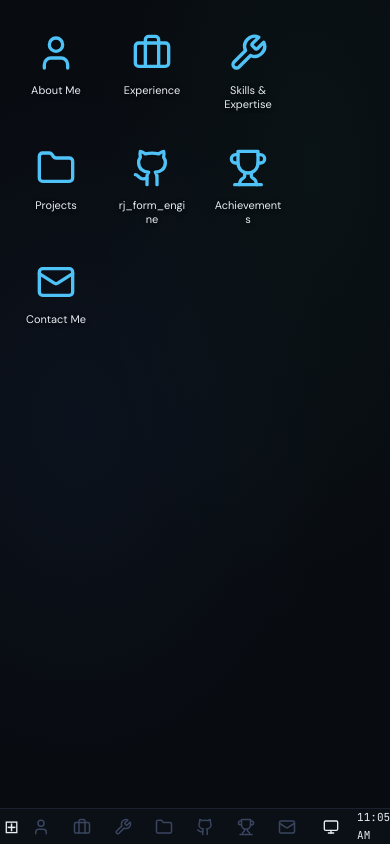
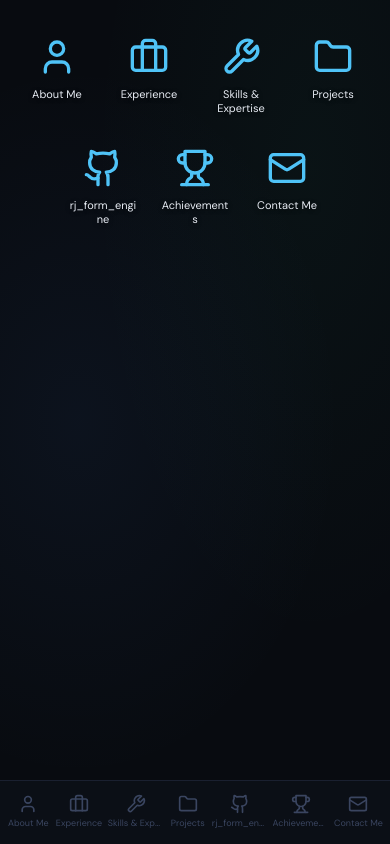
Before and after one commit to ReturajProshad/portfolio_react, a Next.js app: page / in a window 390 px wide. Built offline with nearby package versions, Linux system fonts and the light colour scheme.

Commit message:
feat: enhance mobile experience with new navigation and app view components; update desktop layout and styles

```diff
--- a/src/app/globals.css
+++ b/src/app/globals.css
@@ -215,7 +215,7 @@ html[data-os="linux"] .desktop-icon-image {
 }
 
 html[data-os="windows"] .desktop-area {
-  margin-bottom: 36px;
+  margin-bottom: 56px;
 }
 
 html[data-os="linux"] .desktop-area {
@@ -253,7 +253,7 @@ html[data-os="linux"] .window {
 }
 
 html[data-os="windows"] .window.window-maximized {
-  inset: 0 0 36px 0 !important;
+  inset: 0 0 56px 0 !important;
   width: auto !important;
   height: auto !important;
 }
@@ -402,9 +402,9 @@ html[data-os="windows"] .window-blurred .window-btn-close:hover {
   position: fixed;
   display: flex;
   align-items: center;
-  gap: 2px;
-  height: 36px;
-  padding: 0 4px;
+  gap: 4px;
+  height: 56px;
+  padding: 0 8px;
   z-index: 10000;
   user-select: none;
 }
@@ -421,8 +421,8 @@ html[data-os="windows"] .window-blurred .window-btn-close:hover {
 }
 
 .taskbar-start {
-  width: 40px;
-  height: 32px;
+  width: 44px;
+  height: 44px;
   display: flex;
   align-items: center;
   justify-content: center;
@@ -430,7 +430,7 @@ html[data-os="windows"] .window-blurred .window-btn-close:hover {
   background: transparent;
   color: rgb(var(--text));
   cursor: pointer;
-  border-radius: 4px;
+  border-radius: 6px;
 }
 
 .taskbar-start:hover {
@@ -438,30 +438,31 @@ html[data-os="windows"] .window-blurred .window-btn-close:hover {
 }
 
 .taskbar-start-icon {
-  font-size: 18px;
+  font-size: 22px;
 }
 
 .taskbar-apps {
   display: flex;
   align-items: center;
-  gap: 1px;
+  gap: 2px;
   flex: 1;
   justify-content: center;
 }
 
 .taskbar-app {
-  width: 40px;
-  height: 32px;
   display: flex;
+  flex-direction: column;
   align-items: center;
-  justify-content: center;
+  gap: 1px;
+  padding: 4px 10px;
   border: none;
   background: transparent;
   color: rgb(var(--muted));
   cursor: pointer;
-  border-radius: 4px;
+  border-radius: 6px;
   position: relative;
   transition: color 0.15s ease, background 0.15s ease;
+  min-width: 60px;
 }
 
 .taskbar-app:hover {
@@ -471,6 +472,16 @@ html[data-os="windows"] .window-blurred .window-btn-close:hover {
 
 .taskbar-app.active {
   color: rgb(var(--accent));
+}
+
+.taskbar-app-label {
+  font-size: 9px;
+  color: inherit;
+  white-space: nowrap;
+  overflow: hidden;
+  text-overflow: ellipsis;
+  max-width: 60px;
+  line-height: 1.2;
 }
 
 .taskbar-app.running::after {
@@ -487,7 +498,7 @@ html[data-os="windows"] .window-blurred .window-btn-close:hover {
 }
 
 .taskbar-app.active.running::after {
-  width: 12px;
+  width: 16px;
   border-radius: 2px;
 }
 
@@ -943,6 +954,171 @@ html[data-os="linux"] .activities-app-icon {
   text-align: center;
 }
 
+/* ── Resize handles ── */
+
+.resize-handle {
+  position: absolute;
+  z-index: 10;
+}
+
+.resize-handle-n { top: -3px; left: 6px; right: 6px; height: 6px; cursor: n-resize; }
+.resize-handle-s { bottom: -3px; left: 6px; right: 6px; height: 6px; cursor: s-resize; }
+.resize-handle-e { right: -3px; top: 6px; bottom: 6px; width: 6px; cursor: e-resize; }
+.resize-handle-w { left: -3px; top: 6px; bottom: 6px; width: 6px; cursor: w-resize; }
+.resize-handle-ne { top: -3px; right: -3px; width: 10px; height: 10px; cursor: ne-resize; }
+.resize-handle-nw { top: -3px; left: -3px; width: 10px; height: 10px; cursor: nw-resize; }
+.resize-handle-se { bottom: -3px; right: -3px; width: 10px; height: 10px; cursor: se-resize; }
+.resize-handle-sw { bottom: -3px; left: -3px; width: 10px; height: 10px; cursor: sw-resize; }
+
+/* ── Mobile layout ── */
+
+.mobile-desktop {
+  flex-direction: column;
+}
+
+.mobile-home {
+  flex: 1;
+  overflow-y: auto;
+  padding-bottom: 72px;
+}
+
+.mobile-icons {
+  display: flex;
+  flex-wrap: wrap;
+  justify-content: center;
+  gap: 12px;
+  padding: 24px 12px;
+}
+
+.mobile-nav {
+  position: fixed;
+  bottom: 0;
+  left: 0;
+  right: 0;
+  height: 64px;
+  display: flex;
+  align-items: center;
+  justify-content: space-around;
+  background: rgb(var(--surface) / 0.92);
+  backdrop-filter: blur(16px);
+  -webkit-backdrop-filter: blur(16px);
+  border-top: 1px solid rgb(var(--border));
+  z-index: 10000;
+  padding: 0 4px;
+}
+
+.mobile-nav-btn {
+  display: flex;
+  flex-direction: column;
+  align-items: center;
+  gap: 2px;
+  padding: 4px 8px;
+  border: none;
+  background: transparent;
+  color: rgb(var(--muted));
+  cursor: pointer;
+  border-radius: 6px;
+  transition: color 0.15s ease;
+  font-family: inherit;
+  min-width: 0;
+}
+
+.mobile-nav-btn:hover {
+  color: rgb(var(--text));
+}
+
+.mobile-nav-label {
+  font-size: 9px;
+  white-space: nowrap;
+  overflow: hidden;
+  text-overflow: ellipsis;
+  max-width: 56px;
+}
+
+/* Mobile App View (slide-in panel) */
+
+.mobile-app-view {
+  position: fixed;
+  inset: 0;
+  z-index: 20000;
+  background: rgb(var(--bg));
+  display: flex;
+  flex-direction: column;
+  animation: mobileAppSlideIn 0.25s ease-out;
+}
+
+@keyframes mobileAppSlideIn {
+  from { transform: translateX(100%); }
+  to   { transform: translateX(0); }
+}
+
+.mobile-app-header {
+  display: flex;
+  align-items: center;
+  height: 48px;
+  padding: 0 8px;
+  border-bottom: 1px solid rgb(var(--border));
+  background: rgb(var(--surface));
+  flex-shrink: 0;
+}
+
+.mobile-app-back {
+  width: 36px;
+  height: 36px;
+  display: flex;
+  align-items: center;
+  justify-content: center;
+  border: none;
+  background: transparent;
+  color: rgb(var(--text));
+  cursor: pointer;
+  border-radius: 6px;
+}
+
+.mobile-app-back:hover {
+  background: rgb(var(--accent) / 0.1);
+}
+
+.mobile-app-title {
+  flex: 1;
+  text-align: center;
+  font-size: 14px;
+  font-weight: 600;
+  color: rgb(var(--text));
+}
+
+.mobile-app-spacer {
+  width: 36px;
+}
+
+.mobile-app-content {
+  flex: 1;
+  overflow-y: auto;
+}
+
+/* ── Reduced motion ── */
+
+@media (prefers-reduced-motion: reduce) {
+  .window,
+  .start-menu,
+  .activities-backdrop,
+  .mobile-app-view,
+  .ctx-menu {
+    animation: none !important;
+  }
+
+  .desktop,
+  .desktop-area,
+  .window,
+  .window-titlebar,
+  .taskbar,
+  .topbar,
+  .dock,
+  .start-menu {
+    transition: none !important;
+  }
+}
+
 /* ── Context menu ── */
 
 .ctx-menu-backdrop {
--- a/src/components/os/Desktop.tsx
+++ b/src/components/os/Desktop.tsx
@@ -1,8 +1,9 @@
 "use client";
 
-import { useState, useCallback } from "react";
+import React, { useState, useCallback } from "react";
 import { OsThemeProvider, useOsTheme } from "./OsThemeProvider";
 import { WindowManagerProvider, useWindowManager } from "@/lib/windowManager";
+import { useIsMobile } from "@/hooks/useIsMobile";
 import { appDefinitions } from "@/config/apps";
 import DesktopIcon from "./DesktopIcon";
 import Window from "./Window";
@@ -11,6 +12,8 @@ import LinuxTopBar from "./LinuxTopBar";
 import LinuxDock from "./LinuxDock";
 import StartMenu from "./StartMenu";
 import ActivitiesOverview from "./ActivitiesOverview";
+import MobileNav from "./MobileNav";
+import MobileAppView from "./MobileAppView";
 import AboutApp from "@/components/apps/AboutApp";
 import ExperienceApp from "@/components/apps/ExperienceApp";
 import SkillsApp from "@/components/apps/SkillsApp";
@@ -30,25 +33,46 @@ const appComponentMap: Record<string, React.ComponentType> = {
 };
 
 function DesktopInner() {
-  const { windows } = useWindowManager();
+  const { windows, openApp } = useWindowManager();
   const { osTheme } = useOsTheme();
   const [showStart, setShowStart] = useState(false);
   const [showActivities, setShowActivities] = useState(false);
+  const [mobileApp, setMobileApp] = useState<string | null>(null);
+  const isMobile = useIsMobile();
   const isWindows = osTheme === "windows";
 
   const handleStartClick = useCallback(() => setShowStart(prev => !prev), []);
   const handleActivitiesClick = useCallback(() => setShowActivities(prev => !prev), []);
+  const handleMobileAppSelect = useCallback((id: string) => {
+    openApp(id);
+    setMobileApp(id);
+  }, [openApp]);
+
+  if (isMobile) {
+    return (
+      <div className="desktop mobile-desktop">
+        <div className="mobile-home">
+          <div className="mobile-icons">
+            {appDefinitions.map(app => (
+              <DesktopIcon key={app.id} app={app} />
+            ))}
+          </div>
+        </div>
+        <MobileNav onAppSelect={handleMobileAppSelect} />
+        {mobileApp && (
+          <MobileAppView appId={mobileApp} onClose={() => setMobileApp(null)}>
+            {React.createElement(appComponentMap[mobileApp])}
+          </MobileAppView>
+        )}
+      </div>
+    );
+  }
 
   return (
     <div className="desktop">
       {!isWindows && <LinuxTopBar onActivitiesClick={handleActivitiesClick} />}
       {!isWindows && <LinuxDock />}
       <div className="desktop-area">
-        <div className="desktop-icons">
-          {appDefinitions.map(app => (
-            <DesktopIcon key={app.id} app={app} />
-          ))}
-        </div>
         {windows.filter(w => w.isOpen && !w.isMinimized).map(w => {
           const AppComponent = appComponentMap[w.id];
           return (
--- /dev/null
+++ b/src/components/os/MobileAppView.tsx
@@ -0,0 +1,41 @@
+"use client";
+
+import { useCallback, useEffect } from "react";
+import { ArrowLeft } from "lucide-react";
+import { appDefinitions } from "@/config/apps";
+
+export default function MobileAppView({
+  appId,
+  onClose,
+  children,
+}: {
+  appId: string;
+  onClose: () => void;
+  children: React.ReactNode;
+}) {
+  const app = appDefinitions.find(a => a.id === appId);
+
+  const handleKeyDown = useCallback((e: KeyboardEvent) => {
+    if (e.key === "Escape") onClose();
+  }, [onClose]);
+
+  useEffect(() => {
+    document.addEventListener("keydown", handleKeyDown);
+    return () => document.removeEventListener("keydown", handleKeyDown);
+  }, [handleKeyDown]);
+
+  return (
+    <div className="mobile-app-view" role="dialog" aria-label={app?.title ?? "App"}>
+      <div className="mobile-app-header">
+        <button className="mobile-app-back" onClick={onClose} aria-label="Back">
+          <ArrowLeft size={20} />
+        </button>
+        <span className="mobile-app-title">{app?.title ?? ""}</span>
+        <div className="mobile-app-spacer" />
+      </div>
+      <div className="mobile-app-content">
+        {children}
+      </div>
+    </div>
+  );
+}
--- /dev/null
+++ b/src/components/os/MobileNav.tsx
@@ -0,0 +1,25 @@
+"use client";
+
+import { appDefinitions } from "@/config/apps";
+
+export default function MobileNav({ onAppSelect }: { onAppSelect: (id: string) => void }) {
+  return (
+    <nav className="mobile-nav" role="tablist" aria-label="Applications">
+      {appDefinitions.map(app => {
+        const Icon = app.icon;
+        return (
+          <button
+            key={app.id}
+            className="mobile-nav-btn"
+            onClick={() => onAppSelect(app.id)}
+            aria-label={`Open ${app.title}`}
+            role="tab"
+          >
+            <Icon size={20} />
+            <span className="mobile-nav-label">{app.title}</span>
+          </button>
+        );
+      })}
+    </nav>
+  );
+}
--- a/src/components/os/Window.tsx
+++ b/src/components/os/Window.tsx
@@ -1,8 +1,12 @@
 "use client";
 
-import { useCallback, useRef, useEffect } from "react";
+import { useCallback, useRef } from "react";
 import { useWindowManager, type WindowState } from "@/lib/windowManager";
 import { X, Minus, Square } from "lucide-react";
+
+const RESIZE_HANDLES = ["n", "s", "e", "w", "ne", "nw", "se", "sw"] as const;
+const MIN_W = 400;
+const MIN_H = 300;
 
 export default function Window({
   windowState,
@@ -11,10 +15,12 @@ export default function Window({
   windowState: WindowState;
   children: React.ReactNode;
 }) {
-  const { focusedId, focusApp, closeApp, minimizeApp, toggleMaximize, updatePosition } = useWindowManager();
+  const { focusedId, focusApp, closeApp, minimizeApp, toggleMaximize, updatePosition, updateSize } = useWindowManager();
   const posRef = useRef(windowState.position);
+  const sizeRef = useRef(windowState.size);
 
   posRef.current = windowState.position;
+  sizeRef.current = windowState.size;
 
   const isFocused = focusedId === windowState.id;
 
@@ -43,15 +49,15 @@ export default function Window({
     const startX = e.clientX;
     const startY = e.clientY;
     const startPos = { ...posRef.current };
-    const w = windowState.size.width;
-    const h = windowState.size.height;
+    const w = sizeRef.current.width;
+    const h = sizeRef.current.height;
 
     const handleMove = (e: PointerEvent) => {
       const dx = e.clientX - startX;
       const dy = e.clientY - startY;
       updatePosition(windowState.id, {
         x: Math.max(-w + 100, Math.min(window.innerWidth - 80, startPos.x + dx)),
-        y: Math.max(-h + 48, Math.min(window.innerHeight - 40, startPos.y + dy)),
+        y: Math.max(-h + 48, Math.min(window.innerHeight - 60, startPos.y + dy)),
       });
     };
 
@@ -62,7 +68,40 @@ export default function Window({
 
     window.addEventListener("pointermove", handleMove);
     window.addEventListener("pointerup", handleUp);
-  }, [windowState.id, windowState.isMaximized, windowState.size.width, updatePosition]);
+  }, [windowState.id, windowState.isMaximized, updatePosition]);
+
+  const handleResizeStart = useCallback((e: React.PointerEvent, dir: string) => {
+    if (windowState.isMaximized) return;
+    e.preventDefault();
+    e.stopPropagation();
+    const startX = e.clientX;
+    const startY = e.clientY;
+    const startPos = { ...posRef.current };
+    const startSize = { ...sizeRef.current };
+
+    const handleMove = (e: PointerEvent) => {
+      const dx = e.clientX - startX;
+      const dy = e.clientY - startY;
+      let x = startPos.x, y = startPos.y;
+      let w = startSize.width, h = startSize.height;
+
+      if (dir.includes("e")) w = Math.max(MIN_W, startSize.width + dx);
+      if (dir.includes("w")) { w = Math.max(MIN_W, startSize.width - dx); x = startPos.x + (startSize.width - w); }
+      if (dir.includes("s")) h = Math.max(MIN_H, startSize.height + dy);
+      if (dir.includes("n")) { h = Math.max(MIN_H, startSize.height - dy); y = startPos.y + (startSize.height - h); }
+
+      updatePosition(windowState.id, { x, y });
+      updateSize(windowState.id, { width: w, height: h });
+    };
+
+    const handleUp = () => {
+      window.removeEventListener("pointermove", handleMove);
+      window.removeEventListener("pointerup", handleUp);
+    };
+
+    window.addEventListener("pointermove", handleMove);
+    window.addEventListener("pointerup", handleUp);
+  }, [windowState.id, windowState.isMaximized, updatePosition, updateSize]);
 
   const windowStyle: React.CSSProperties = windowState.isMaximized
     ? { zIndex: windowState.zIndex }
@@ -79,16 +118,19 @@ export default function Window({
       className={`window${!isFocused ? " window-blurred" : ""}${windowState.isMaximized ? " window-maximized" : ""}`}
       style={windowStyle}
       onClick={handleFocus}
+      role="dialog"
+      aria-label={windowState.title}
+      aria-modal="true"
     >
       <div className="window-titlebar" onPointerDown={handlePointerDown}>
         <div className="window-titlebar-controls window-titlebar-controls-left">
-          <button className="window-btn window-btn-close" onClick={handleClose} aria-label="Close">
+          <button className="window-btn window-btn-close" onClick={handleClose} aria-label="Close window">
             <X size={12} />
           </button>
-          <button className="window-btn window-btn-minimize" onClick={handleMinimize} aria-label="Minimize">
+          <button className="window-btn window-btn-minimize" onClick={handleMinimize} aria-label="Minimize window">
             <Minus size={12} />
           </button>
-          <button className="window-btn window-btn-maximize" onClick={handleMaximize} aria-label={windowState.isMaximized ? "Restore" : "Maximize"}>
+          <button className="window-btn window-btn-maximize" onClick={handleMaximize} aria-label={windowState.isMaximized ? "Restore window" : "Maximize window"}>
             <Square size={10} />
           </button>
         </div>
@@ -98,6 +140,14 @@ export default function Window({
       <div className="window-content">
         {children}
       </div>
+      {RESIZE_HANDLES.map(dir => (
+        <div
+          key={dir}
+          className={`resize-handle resize-handle-${dir}`}
+          onPointerDown={e => handleResizeStart(e, dir)}
+          aria-hidden="true"
+        />
+      ))}
     </div>
   );
 }
--- a/src/components/os/WindowsTaskbar.tsx
+++ b/src/components/os/WindowsTaskbar.tsx
@@ -49,7 +49,8 @@ export default function WindowsTaskbar({ onStartClick }: { onStartClick: () => v
               onClick={() => handleAppClick(app.id)}
               aria-label={app.title}
             >
-              <app.icon size={18} />
+              <app.icon size={24} />
+              <span className="taskbar-app-label">{app.title}</span>
             </button>
           );
         })}
--- /dev/null
+++ b/src/hooks/useIsMobile.ts
@@ -0,0 +1,17 @@
+"use client";
+
+import { useState, useEffect } from "react";
+
+export function useIsMobile(breakpoint = 768) {
+  const [isMobile, setIsMobile] = useState(false);
+
+  useEffect(() => {
+    const mq = window.matchMedia(`(max-width: ${breakpoint}px)`);
+    setIsMobile(mq.matches);
+    const handler = (e: MediaQueryListEvent) => setIsMobile(e.matches);
+    mq.addEventListener("change", handler);
+    return () => mq.removeEventListener("change", handler);
+  }, [breakpoint]);
+
+  return isMobile;
+}
```
